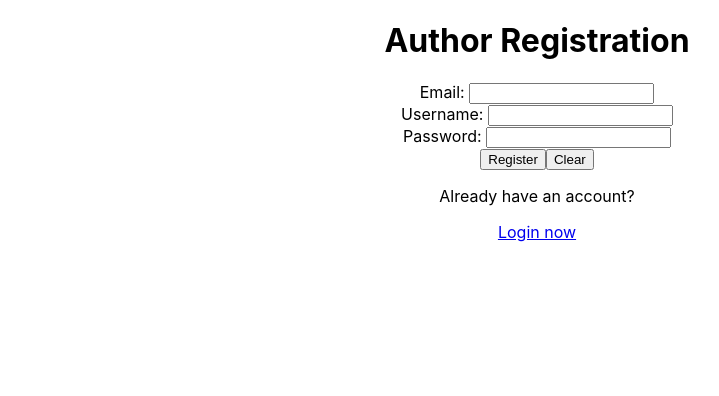
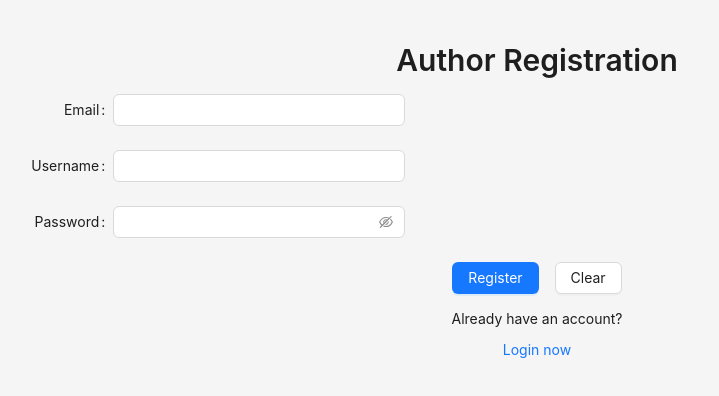
Before and after one commit to bbntpl/simple-things-yet-admin, a React (Create React App) app: page /register in a window 1280 px wide. Shown: the top 396 px of the page, without its empty margins (103-822 px from the left). Built offline with nearby package versions, Linux system fonts and the light colour scheme.

Commit message:
styles: auth, dashboard, and blogs

```diff
--- a/src/App.css
+++ b/src/App.css
@@ -2,19 +2,8 @@
   text-align: center;
 }
 
-.App-logo {
-  height: 40vmin;
-  pointer-events: none;
-}
-
-@media (prefers-reduced-motion: no-preference) {
-  .App-logo {
-    animation: App-logo-spin infinite 20s linear;
-  }
-}
-
 .App-header {
-  background-color: #282c34;
+  background-color: #fffff0;
   min-height: 100vh;
   display: flex;
   flex-direction: column;
@@ -23,16 +12,3 @@
   font-size: calc(10px + 2vmin);
   color: white;
 }
-
-.App-link {
-  color: #61dafb;
-}
-
-@keyframes App-logo-spin {
-  from {
-    transform: rotate(0deg);
-  }
-  to {
-    transform: rotate(360deg);
-  }
-}
--- a/src/App.js
+++ b/src/App.js
@@ -1,3 +1,4 @@
+import 'react-quill/dist/quill.snow.css';
 import './App.css';
 import { Provider } from 'react-redux';
 import {
@@ -23,12 +24,14 @@ import AuthGateway from './lib/AuthGateway';
 
 import store from './redux/store';
 import NotFoundPage from './views/NotFoundPage';
+import { Layout } from 'antd';
 
 function App() {
 	return (
 		<Provider store={store}>
 			<Router>
 				<div className='App'>
+					<Layout>
 						<Routes>
 							<Route path='/' element={
 								<AuthGateway>
@@ -66,13 +69,13 @@ function App() {
 								</AuthGateway>
 							} >
 							</Route>
-						<Route path='/blogs/:id' element={
+							<Route path='/blog/:id' element={
 								<AuthGateway>
 									<BlogPage />
 								</AuthGateway>
 							} >
 							</Route>
-						<Route path='/blogs/:id/update' element={
+							<Route path='/blog/:id/update' element={
 								<AuthGateway>
 									<UpdateBlogPage />
 								</AuthGateway>
@@ -104,6 +107,7 @@ function App() {
 							</Route>
 							<Route path='*' element={<NotFoundPage />} />
 						</Routes>
+					</Layout>
 				</div>
 			</Router>
 		</Provider >
--- a/src/components/Auth/AuthForm.js
+++ b/src/components/Auth/AuthForm.js
@@ -2,12 +2,23 @@ import { useState } from 'react';
 import PropTypes from 'prop-types';
 import { useDispatch, useSelector } from 'react-redux';
 import { Link, useNavigate, Navigate } from 'react-router-dom';
+import { Layout, Form, Input, Button, Typography, Alert, Space } from 'antd';
 
 import { loginUser, registerUser } from '../../services/userAPI';
 import { loginAuthor, selectLoggedAuthor } from '../../redux/sliceReducers/loggedAuthorSlice';
 import LS from '../../utils/localStorage';
 import openNotification from '../../lib/openNotification';
 import FormErrors from '../FormErrors';
+
+const { Title } = Typography;
+const { Content } = Layout;
+
+const contentStyle = {
+	textAlign: 'center',
+	minHeight: '100vh',
+	height: 'max-content',
+	margin: '1rem 8px'
+}
 
 function AuthForm({ authFormType }) {
 	const loggedAuthor = useSelector(selectLoggedAuthor);
@@ -62,8 +73,7 @@ function AuthForm({ authFormType }) {
 		return await loginUser(authorToLogin);
 	}
 
-	const submitAuthorForm = async (e) => {
-		e.preventDefault();
+	const submitAuthorForm = async () => {
 		try {
 			let response;
 			if (authFormType === 'register') {
@@ -95,41 +105,83 @@ function AuthForm({ authFormType }) {
 		setPassword('');
 		setErrorMessages([]);
 	}
+	return (
+		<Content style={contentStyle}>
+			{loggedAuthor && <Navigate to='/dashboard' replace={true} />}
 
-	return <div>
-		{
-			loggedAuthor && (
-				<Navigate to='/dashboard' replace={true} />
-			)
-		}
-		<h1>{
-			authFormType === 'register'
+			<Title level={2}>
+				{authFormType === 'register'
 					? 'Author Registration'
 					: 'Login as author'}
-		</h1>
-		<form onSubmit={submitAuthorForm}>
+			</Title>
+
+			<Form onFinish={submitAuthorForm}>
+				{authFormType === 'register' &&
+					<Form.Item
+						label='Email'
+						name='email'
+						labelCol={{ span: 10 }}
+						wrapperCol={{ span: 20 }}
+						style={{ maxWidth: 500 }}
+					>
+						<Input
+							value={email}
+							onChange={e => setEmail(e.target.value)}
+							style={{
+								minWidth: 200,
+								width: '100%'
+							}}
+						/>
+					</Form.Item>
+				}
+
+				<Form.Item
+					label='Username'
+					name='username'
+					labelCol={{ span: 10 }}
+					wrapperCol={{ span: 20 }}
+					style={{ maxWidth: 500 }}
+				>
+					<Input
+						value={username}
+						onChange={e => setUsername(e.target.value)}
+					/>
+				</Form.Item>
+
+				<Form.Item
+					label='Password'
+					name='password'
+					labelCol={{ span: 10 }}
+					wrapperCol={{ span: 20 }}
+					style={{ maxWidth: 500 }}
+				>
+					<Input.Password value={password} onChange={e => setPassword(e.target.value)} />
+				</Form.Item>
+
+				{errorMessages.length !== 0 &&
+					<Space>
+						<Alert
+							message={<FormErrors errorMessages={errorMessages} />}
+							type='error'
+						/>
+					</Space>
+				}
+
+				<Form.Item style={{ margin: '1rem' }}>
+					<Space size='middle'>
+						<Button type='primary' htmlType='submit'>
+							{authFormType === 'register' ? 'Register' : 'Login'}
+						</Button>
+
+						{authFormType === 'register' &&
+							<Button onClick={resetFields}>Clear</Button>
+						}
+					</Space>
+				</Form.Item>
+			</Form>
+
 			{
-				authFormType === 'register' &&
-				<div>
-					<label htmlFor='email'>Email: </label>
-					<input value={email} onChange={e => setEmail(e.target.value)} />
-				</div>
-			}
-			<div>
-				<label htmlFor='username'>Username: </label>
-				<input type='text' value={username} onChange={e => setUsername(e.target.value)} />
-			</div>
-			<div>
-				<label htmlFor='password'>Password: </label>
-				<input type='password' value={password} onChange={e => setPassword(e.target.value)} />
-			</div>
-			{errorMessages.length !== 0 && <FormErrors errorMessages={errorMessages} />}
-			<div>
-				<input type='submit' value={authFormType === 'register' ? 'Register' : 'Login'} />
-				{authFormType === 'register' && <button onClick={resetFields}>Clear</button>}
-			</div>
-		</form>
-		{authFormType === 'register' ?
+				authFormType === 'register' ?
 					<div>
 						<p>Already have an account?</p>
 						<Link to='/login'>Login now</Link>
@@ -139,7 +191,8 @@ function AuthForm({ authFormType }) {
 						<Link to='/register'>Create a new account</Link>
 					</div>
 			}
-	</div>
+		</Content >
+	)
 }
 
 AuthForm.propTypes = {
--- a/src/components/NavButton.js
+++ b/src/components/NavButton.js
@@ -1,10 +1,13 @@
 import React from 'react';
 import PropTypes from 'prop-types';
 import { useNavigate } from 'react-router-dom';
+import { Button } from 'antd';
 
 export default function NavButton({ text, navigateTo }) {
 	const navigate = useNavigate();
-	return <button onClick={() => navigate(navigateTo)}>{text}</button>;
+	return <Button type='primary' onClick={() => navigate(navigateTo)}>
+		{text}
+	</Button>;
 }
 
 NavButton.propTypes = {
--- a/src/lib/AuthGateway.js
+++ b/src/lib/AuthGateway.js
@@ -1,12 +1,32 @@
-import { Navigate } from 'react-router-dom';
+import { Navigate, useNavigate, useLocation } from 'react-router-dom';
 import { useSelector } from 'react-redux';
+import { Layout } from 'antd';
+
 import { selectLoggedAuthor } from '../redux/sliceReducers/loggedAuthorSlice';
 import useAutomaticLogoutOnTokenExpiry from '../hooks/useAxiosInterceptor';
 import NavHeader from '../components/NavHeader';
 
+const { Content } = Layout;
+
+const contentStyle = {
+	textAlign: 'center',
+	minHeight: '100vh',
+	height: 'max-content',
+	margin: '1rem 8px'
+}
+
 function AuthGateway({ children }) {
+	const location = useLocation();
+	const navigate = useNavigate();
 	const loggedAuthor = useSelector(selectLoggedAuthor);
+
+	// must logout automatically if received token expiry error
+	// from backend API
 	useAutomaticLogoutOnTokenExpiry();
+
+	const isCurrentlyIndexPage = () => {
+		return location.pathname === '/' || location.pathname === '/dashboard';
+	}
 
 	if (loggedAuthor === null) {
 		return <Navigate to='/login' replace={true} />;
@@ -15,7 +35,26 @@ function AuthGateway({ children }) {
 	return (
 		<>
 			<NavHeader />
-			{children}
+			{
+				isCurrentlyIndexPage() ? null
+					: <button
+						// navigate to previous page if clicked
+						onClick={() => navigate(-1)}
+						style={{
+							cursor: 'pointer',
+							textDecoration: 'underline',
+							width: 'max-content',
+							backgroundColor: 'transparent',
+							border: 0,
+							margin: '1rem 2rem'
+						}}
+					>
+						Go back
+					</button>
+			}
+			<Content style={contentStyle}>
+				{children}
+			</Content>
 		</>
 	);
 }
--- a/src/services/blogAPI.js
+++ b/src/services/blogAPI.js
@@ -1,4 +1,4 @@
-const { axiosInstance, requestOptions } = require('./axiosInstance');
+import axiosInstance, { requestOptions } from './axiosInstance';
 const baseDirectory = '/blogs';
 
 export const fetchBlogsRequest = async () => {
--- a/src/views/Dashboard.js
+++ b/src/views/Dashboard.js
@@ -1,25 +1,30 @@
-import { useState } from 'react';
 import { useSelector } from 'react-redux';
 import { Navigate } from 'react-router-dom';
 
 import { selectLoggedAuthor } from '../redux/sliceReducers/loggedAuthorSlice';
 import NavButton from '../components/NavButton';
+import { Divider, Space } from 'antd';
 
 export default function Dashboard() {
 	const loggedAuthor = useSelector(selectLoggedAuthor)
 
-	const [author, setAuthor] = useState(loggedAuthor);
-
 	return <div>
 		{
-			author === null && (
+			loggedAuthor === null && (
 				<Navigate to='/login' replace={true} />
 			)
 		}
-		<div>
+		<Space size={[8, 16]} wrap>
 			<NavButton text='Create a blog' navigateTo='/create-blog' />
 			<NavButton text='Create a category' navigateTo='/create-category' />
-		</div>
-		This is Homepage
+		</Space>
+		<Divider>
+			Resources
+		</Divider>
+		<Space size={[8, 16]} wrap>
+			<NavButton text='Collection of blogs' navigateTo='/blogs' />
+			<NavButton text='Collection of comments' navigateTo='/comments' />
+			<NavButton text='Navigate to viewers page' navigateTo='/viewers' />
+		</Space>
 	</div>
 }
--- a/src/views/ProfilePage.js
+++ b/src/views/ProfilePage.js
@@ -4,7 +4,6 @@ import { getUserAccount, updateAuthor } from '../services/userAPI';
 import { useSelector } from 'react-redux';
 import { selectLoggedAuthor } from '../redux/sliceReducers/loggedAuthorSlice';
 import openNotification from '../lib/openNotification';
-import 'react-quill/dist/quill.snow.css';
 
 function AuthorComments({ commentsArray }) {
 	return <ul>
--- a/src/views/blogs/CreateBlogPage.js
+++ b/src/views/blogs/CreateBlogPage.js
@@ -1,7 +1,6 @@
 import { useEffect, useState } from 'react';
 import { useDispatch, useSelector } from 'react-redux';
 import { useNavigate } from 'react-router-dom';
-import 'react-quill/dist/quill.snow.css';
 
 import { selectToken } from '../../redux/sliceReducers/loggedAuthorSlice';
 import { fetchCategories, selectCategories } from '../../redux/sliceReducers/categoriesSlice';
@@ -31,7 +30,7 @@ function CreateBlogPage() {
 			.then(data => {
 				setTimeout(() => {
 					dispatch(createBlogReducer(blog));
-					navigate(`/blog/:${data.id}`);
+					navigate(`/blog/${data.id}`);
 					openNotification({
 						type: 'success',
 						message: 'Successful operation',
```
Also changed, not shown: src/components/Blog/BlogArticle.js (+8 -5 lines), src/components/Blog/BlogForm.js (+8 -4 lines), src/components/NavHeader.js (+21 -13 lines). Lines whose indentation alone changed are shown as unchanged.
